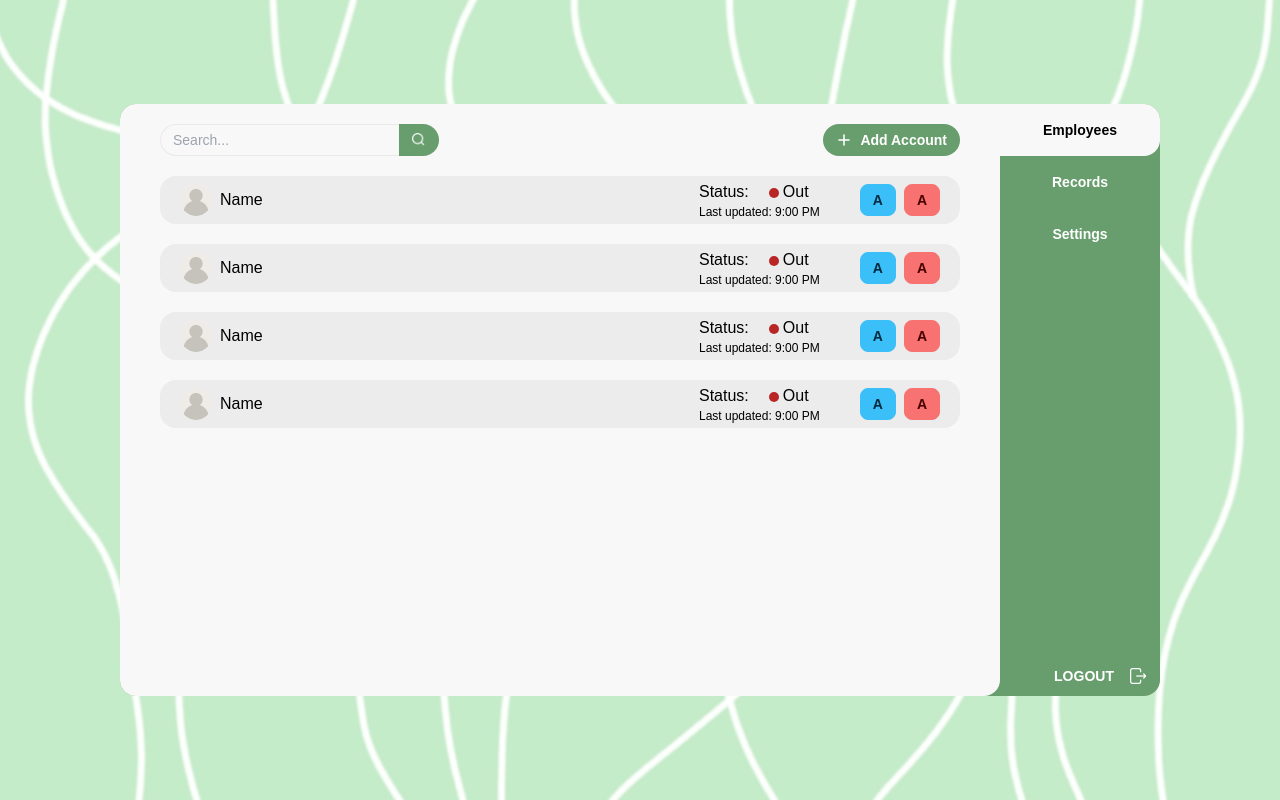
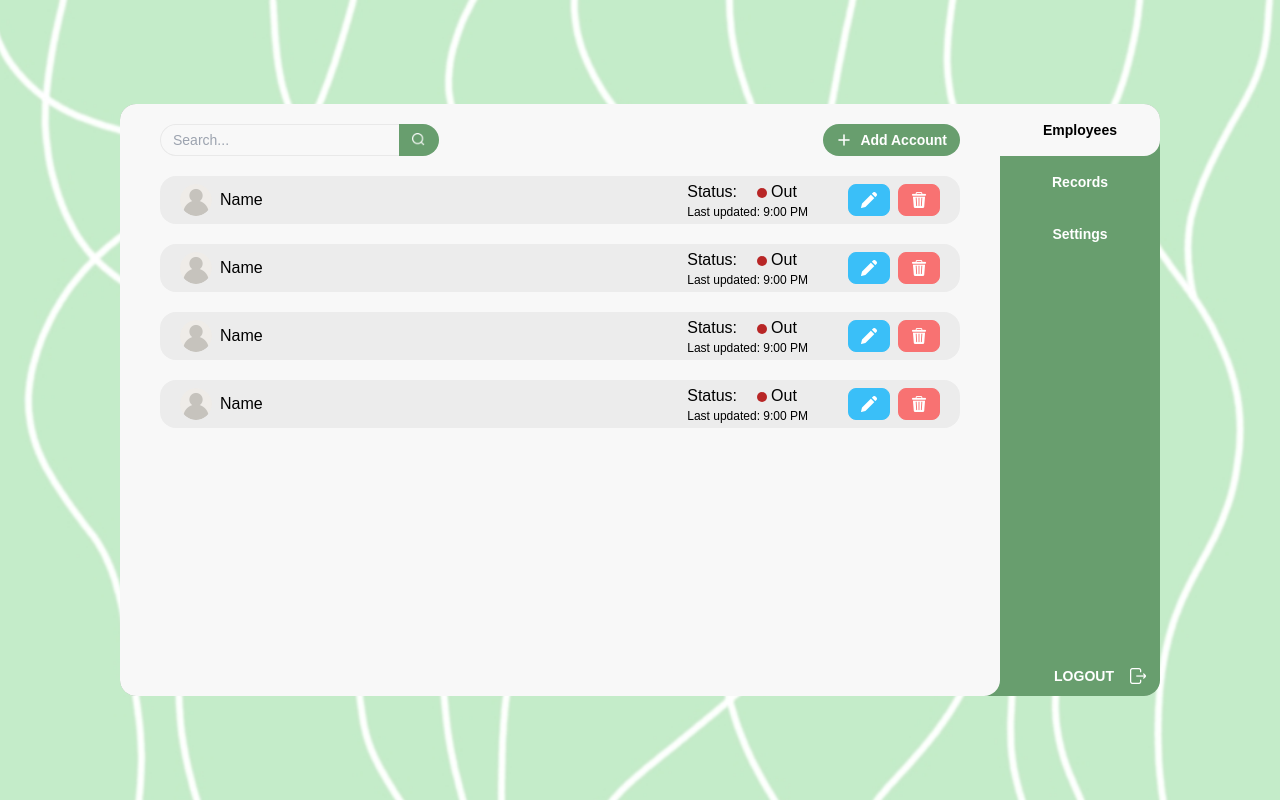
Before and after one commit to kiefferdy/ga-payroll-system, a Nuxt app: page /employee in a window 1280 px wide. Built offline with nearby package versions, Linux system fonts and the light colour scheme; no server answers.

Commit message:
Fix icons

```diff
--- a/components/ProfileCard.vue
+++ b/components/ProfileCard.vue
@@ -14,8 +14,8 @@
             <p class="text-xs">Last updated: 9:00 PM</p>
          </div>
          <div class="card card-side items-center">
-            <button class="btn btn-info btn-sm me-2">a</button>
-            <button class="btn btn-error btn-sm">a</button>
+            <button class="btn btn-info btn-sm me-2"><img src="~/assets/icons/edit.png"  class="w-4"></button>
+            <button class="btn btn-error btn-sm"><img src="~/assets/icons/delete.png"  class="w-4"></button>
          </div>
       </div>
 
```
Also changed, not shown: assets/icons/delete.png (added), assets/icons/edit.png (added).
